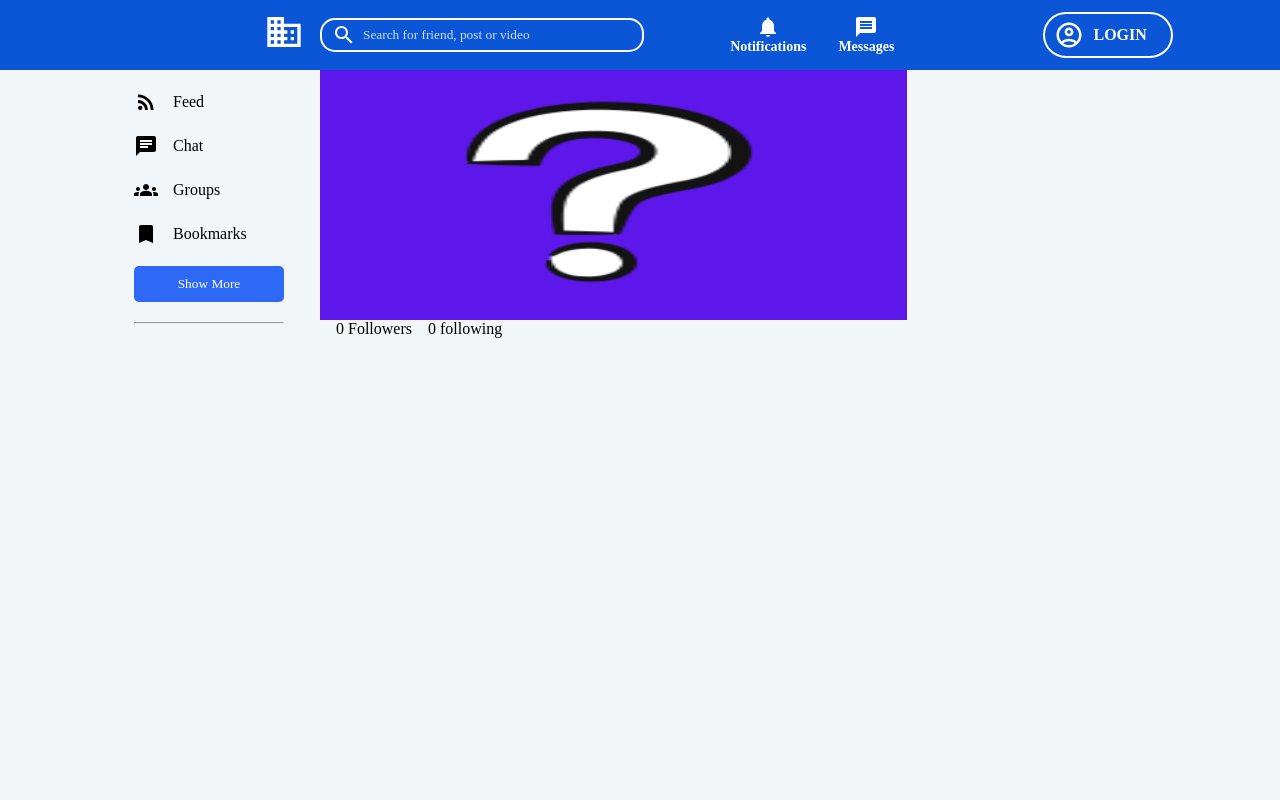
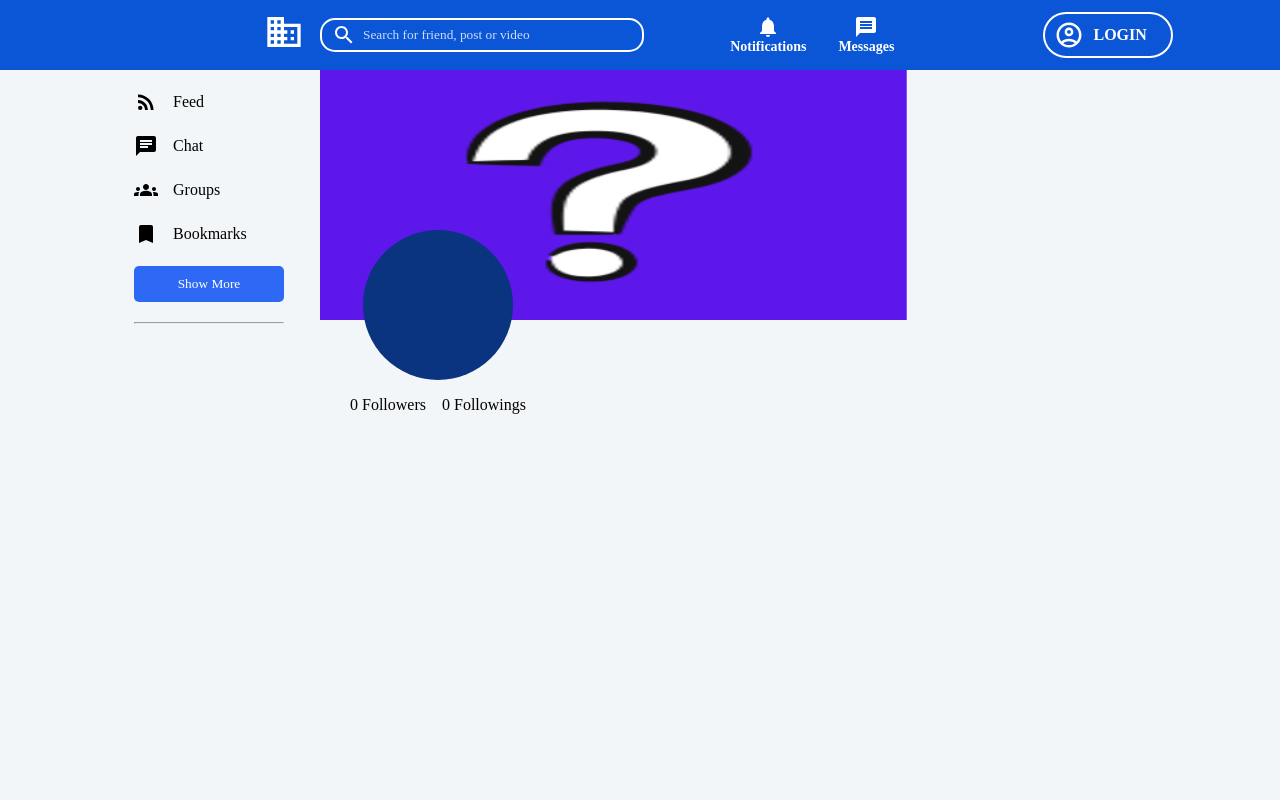
Before and after one commit to TomerP750/My_social_media_project, a React (Vite) app in the folder my_social_media_frontend/: page /user/1 in a window 1280 px wide. Shown: the top 800 px of the page. Built offline with nearby package versions, Linux system fonts and the light colour scheme; no server answers.

Commit message:
Started profile design

```diff
--- a/my_social_media_frontend/src/Components/AccountProfile/AccountProfile.css
+++ b/my_social_media_frontend/src/Components/AccountProfile/AccountProfile.css
@@ -3,6 +3,7 @@
     display: flex;
     flex-direction: column;
     width: 100%;
+    position: relative;
 }
 
 .banner {
@@ -16,39 +17,54 @@
     height: 250px;
 }
 
-.profileFullName {
-    display: flex;
-    font-weight: 500;
-    font-size: 1.5rem;
-}
-
-.profileFirstName {
+.userProfileDetails {
 
 }
 
-.profileLastName {
-    margin-left: 0.3rem;
+.leftSection {
+    position: absolute;
+    top: 160px;
+    left: 30px;
 }
 
-.profileFollowStats {
+.rightSection {
     display: flex;
-    font-weight: 500;
-    color: black;
+    justify-content: flex-end;
 }
 
-.accountMainInfo {
+.fullNameAndFollowStats {
     display: flex;
-    justify-content: space-between;
+    flex-direction: column;
     align-items: center;
 }
-.followStat {
+
+.fullName {
+    margin-bottom: 1rem;
+    font-size: 2rem;
+    font-weight: 500;
+}
+
+.followers {
+    cursor: pointer;
+}
+
+.followings {
     margin-left: 1rem;
     cursor: pointer;
 }
 
+.profilePageAvatar {
+    margin-left: 0.8rem;
+    width: 150px;
+    height: 150px;
+    border: none;
+    border-radius: 50%;
+    background-color: #0a3380;
+}
+
 .editProfileButton {
+    margin-top: 3rem;
     text-decoration: none;
-    color: black;
     padding: 15px;
     border: none;
     border-radius: 25px;
--- a/my_social_media_frontend/src/Components/AccountProfile/AccountProfile.tsx
+++ b/my_social_media_frontend/src/Components/AccountProfile/AccountProfile.tsx
@@ -1,10 +1,12 @@
 import "./AccountProfile.css";
 import {useEffect, useState} from "react";
 import {User} from "../../Models/User.ts";
-import {NavLink, useParams} from "react-router-dom";
+import {NavLink, useLocation, useParams} from "react-router-dom";
 import userService from "../../Services/UserService.ts";
 import test from "../../assets/defaultProfilepic.png"
 import {authStore} from "../../Redux/AuthSlice.ts";
+import {LayoutRightSection} from "../LayoutArea/LayoutRightSection/LayoutRightSection.tsx";
+import {StartPosting} from "../FeedAndPostsArea/PostArea/StartPosting/StartPosting.tsx";
 export function AccountProfile(): JSX.Element {
 
     const [user, setUser] = useState<User>();
@@ -14,6 +16,13 @@ export function AccountProfile(): JSX.Element {
     const userName = params.userName!;
     const [followersModalOpened, setFollowersModalOpened] = useState<boolean>(false);
     const [followingsModalOpened, setFollowingsModalOpened] = useState<boolean>(false);
+    const [followersList, setFollowersList] = useState<User[]>([]);
+    const [followingsList, setFollowingsList] = useState<User[]>([]);
+
+    // const location = useLocation();
+    // const hiddenRightSectionRoutes = [`/user/${user && user.userName}`];
+    // const showRightSection = !hiddenRightSectionRoutes.includes(location.pathname);
+
 
     useEffect(() => {
         userService.getProfileByUserName(userName)
@@ -29,8 +38,16 @@ export function AccountProfile(): JSX.Element {
             .catch(err => err.response.data)
     }, []);
 
+    // useEffect(() => {
+    //     userService.getUserFollowers()
+    //         .then(res => setFollowers(res))
+    //         .catch(err => err.response.data)
+    //     userService.getUserFollowings()
+    //         .then(res => setFollowings(res))
+    //         .catch(err => err.response.data)
+    // }, []);
+
     // console.log(user)
-
     function handleFollowersStatClicked() {
 
     }
@@ -44,18 +61,24 @@ export function AccountProfile(): JSX.Element {
             <div className="banner">
                 <img src={test}/>
             </div>
-            <div className="profileFullName">
-                <span className={"profileFirstName"}>{user && user.firstName}</span>
-                <span className={"profileLastName"}>{user && user.lastName}</span>
+            <div className="userProfileDetails">
+                <div className="leftSection">
+                    <div className="profilePageAvatar"></div>
+                    <div className="fullNameAndFollowStats">
+                        <span className="fullName">{user && user.firstName} {user && user.lastName}</span>
+                        <div className="followStats">
+                            <span onClick={handleFollowersStatClicked} className="followers">{followers} Followers</span>
+                            <span onClick={handleFollowingStatClicked} className="followings">{followings} Followings</span>
+                        </div>
+                    </div>
+                </div>
+                <div className="rightSection">
+                    {(user && user.userName) === authStore.getState().userName && <NavLink className={"editProfileButton"} to={`/edit/${authStore.getState().userName}`}>Edit Profile</NavLink>}
+                </div>
             </div>
-            <div className="accountMainInfo">
 
-                <div className="profileFollowStats">
-                    <span className={"followStat"} onClick={handleFollowersStatClicked}>{followers} Followers</span>
-                    <span className={"followStat"} onClick={handleFollowingStatClicked}>{followings} following</span>
-                </div>
-                {authStore.getState().userName === userName && <NavLink className={"editProfileButton"} to={`/edit/${userName}`}>Edit Profile</NavLink>}
-            </div>
+
+            {/*{showRightSection && <LayoutRightSection/>}*/}
         </div>
     );
 }
--- a/my_social_media_frontend/src/Components/FeedAndPostsArea/PostArea/AddComment/AddComment.tsx
+++ b/my_social_media_frontend/src/Components/FeedAndPostsArea/PostArea/AddComment/AddComment.tsx
@@ -89,7 +89,7 @@ export function AddComment(props: AddCommentProps): JSX.Element {
                 <div className="addCommentTop">
                     {/*<img className={"userImage"} src={props.user.image} alt=""/>*/}
                     <div className="addCommentUserImage"></div>
-                    <input placeholder={"Whats on your mind?"}
+                    <input placeholder={"Add Comment"}
                            className={"addCommentInput"}
                            type="text"
                            onChange={handleChange}
--- a/my_social_media_frontend/src/Components/LayoutArea/Layout/Layout.tsx
+++ b/my_social_media_frontend/src/Components/LayoutArea/Layout/Layout.tsx
@@ -14,7 +14,7 @@ export function Layout(): JSX.Element {
 
     return (
         <>
-        <Navbar/>
+        {showHeader && <Navbar/>}
         <div className="Layout">
             {showHeader && <LayoutLeftSection/>}
             <Routing/>
--- a/my_social_media_frontend/src/Components/LayoutArea/LayoutLeftSection/LayoutLeftSection.tsx
+++ b/my_social_media_frontend/src/Components/LayoutArea/LayoutLeftSection/LayoutLeftSection.tsx
@@ -3,15 +3,20 @@ import {RssFeed} from "@mui/icons-material";
 import GroupsIcon from '@mui/icons-material/Groups';
 import ChatIcon from '@mui/icons-material/Chat';
 import {Bookmark} from "@mui/icons-material";
+import {useNavigate} from "react-router-dom";
 
 export function LayoutLeftSection(): JSX.Element {
+
+    const navigate = useNavigate();
+
+
     return (
         <div className="LayoutLeftSection">
             <div className="leftSectionWrapper">
                 <ul className={"listItems"}>
                     <li className="listItem">
                         <RssFeed className={"sidebarIcon"}/>
-                        <span className="sideBarListItemText">Feed</span>
+                        <span className="sideBarListItemText" onClick={()=>navigate("/")}>Feed</span>
                     </li>
                     <li className="listItem">
                         <ChatIcon className={"sidebarIcon"}/>
--- a/my_social_media_frontend/src/Components/LayoutArea/LayoutRightSection/LayoutRightSection.tsx
+++ b/my_social_media_frontend/src/Components/LayoutArea/LayoutRightSection/LayoutRightSection.tsx
@@ -1,18 +1,39 @@
 import "./LayoutRightSection.css";
+import {useEffect, useState} from "react";
+import {User} from "../../../Models/User.ts";
+import userService from "../../../Services/UserService.ts";
+import {useNavigate} from "react-router-dom";
+import {authStore} from "../../../Redux/AuthSlice.ts";
 
 export function LayoutRightSection(): JSX.Element {
+
+    const [user, setUser] = useState<User>();
+    const navigate = useNavigate();
+
+    useEffect(() => {
+        userService.getAccountDetails()
+            .then(res => setUser(res))
+            .catch(err => err.response.data)
+    }, []);
+
     return (
         <div className="LayoutRightSection">
-			{/*<div className="box">*/}
-            {/*    <div className="eyes">*/}
-            {/*        <div className="eye">*/}
+            {user &&
+			<div className="rightSectionWrapper">
+                <div className="profileBox">
+                    <div className="profileBoxTop">
+                        <div className="profileBoxBanner"></div>
+                        <div className="profilePictureAndName">
+                        <div className="rightBoxProfilePicture"></div>
+                        <span onClick={()=>navigate(`/user/${authStore.getState().userName}`)} className="profileName">{user && user.firstName} {user && user.lastName}</span>
+                        </div>
+                    </div>
+                    <div className="profileBoxBottom">
 
-            {/*        </div>*/}
-            {/*        <div className="eye">*/}
+                    </div>
+                </div>
+            </div>}
+        </div>
 
-            {/*        </div>*/}
-            {/*    </div>*/}
-            {/*</div>*/}
-        </div>
     );
 }
--- a/my_social_media_frontend/src/Components/LayoutArea/NavbarArea/NavbarRight/NavbarRight.css
+++ b/my_social_media_frontend/src/Components/LayoutArea/NavbarArea/NavbarRight/NavbarRight.css
@@ -1,3 +1,8 @@
 .NavbarRight {
 	flex: 4;
 }
+
+.userNameAndArrowDown {
+	display: flex;
+	align-items: center;
+}
--- a/my_social_media_frontend/src/Components/LayoutArea/Routing/Routing.tsx
+++ b/my_social_media_frontend/src/Components/LayoutArea/Routing/Routing.tsx
@@ -1,6 +1,6 @@
 import "./Routing.css";
 import {Route, Routes} from "react-router-dom";
-import {NotFound} from "../../NotFound/NotFound.tsx";
+import {NotFound} from "../../PageInformationArea/NotFound/NotFound.tsx";
 import {Feed} from "../../FeedAndPostsArea/Feed/Feed.tsx";
 import {Login} from "../../AuthArea/Login/Login.tsx";
 import {AccountProfile} from "../../AccountProfile/AccountProfile.tsx";
```
Also changed, not shown: my_social_media_frontend/src/Components/LayoutArea/LayoutRightSection/LayoutRightSection.css (+50 -15 lines), my_social_media_frontend/src/Components/LayoutArea/NavbarArea/NavbarRight/NavbarRight.tsx (+7 -28 lines), my_social_media_frontend/src/Components/PageInformationArea/NotFound/NotFound.css (renamed from my_social_media_frontend/src/Components/NotFound/NotFound.css), my_social_media_frontend/src/Components/PageInformationArea/NotFound/NotFound.tsx (renamed from my_social_media_frontend/src/Components/NotFound/NotFound.tsx).
